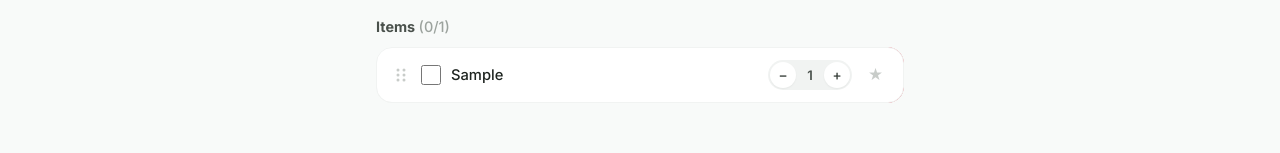
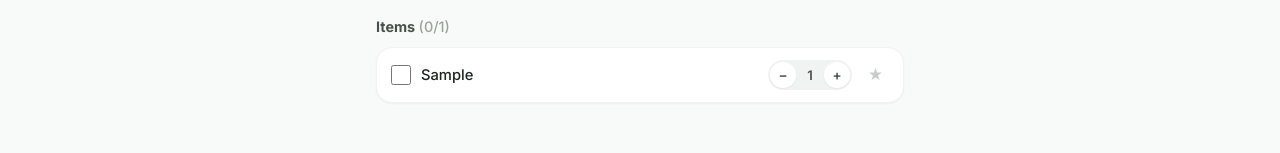
Before and after one commit to meduseld-io/lembas, a React (Vite) app in the folder frontend/: page / in a window 1280 px wide. Both pictures are taken after typing "Sample" into the empty fields and a click on the button "Add". Shown: the part 171-324 px from the top of the page. Built offline with nearby package versions, Linux system fonts and the light colour scheme.

Commit message:
feat: Long press to drag, drag to delete zone at bottom
- Remove drag handle, whole item is draggable via long press (300ms)
- Remove swipe-to-delete
- Show red delete drop zone at bottom of screen during drag
- Drop item on zone to delete it

```diff
--- a/frontend/src/ItemRow.css
+++ b/frontend/src/ItemRow.css
@@ -1,29 +1,3 @@
-.item-swipe-wrapper {
-  position: relative;
-  margin-bottom: 8px;
-  border-radius: var(--radius);
-  overflow: hidden;
-}
-
-.item-delete-bg {
-  position: absolute;
-  top: 0;
-  right: 0;
-  bottom: 0;
-  width: 100px;
-  background: var(--red-500);
-  display: flex;
-  align-items: center;
-  justify-content: center;
-  color: #fff;
-  font-weight: 600;
-  font-size: 0.85rem;
-  border-radius: var(--radius);
-  opacity: 0.6;
-  transition: opacity 0.15s;
-}
-.item-delete-bg.revealed { opacity: 1; }
-
 .item {
   display: flex;
   align-items: center;
@@ -33,12 +7,12 @@
   border-radius: var(--radius);
   box-shadow: var(--shadow-sm);
   border: 1px solid var(--gray-100);
+  margin-bottom: 8px;
   transition: opacity 0.25s, box-shadow 0.15s;
-  position: relative;
-  z-index: 1;
   cursor: pointer;
   user-select: none;
   -webkit-user-select: none;
+  touch-action: manipulation;
 }
 .item:hover { box-shadow: var(--shadow-md); }
 .item.checked { opacity: 0.45; }
@@ -46,20 +20,10 @@
   text-decoration: line-through;
   color: var(--gray-400);
 }
-
-.drag-handle {
-  display: flex;
-  align-items: center;
-  justify-content: center;
-  background: none;
-  border: none;
-  color: var(--gray-300);
-  cursor: grab;
-  padding: 4px 2px;
-  touch-action: none;
-  flex-shrink: 0;
+.item.dragging {
+  box-shadow: var(--shadow-lg);
+  border-color: var(--green-500);
 }
-.drag-handle:active { cursor: grabbing; color: var(--gray-500); }
 
 .item input[type='checkbox'] {
   width: 20px;
@@ -86,7 +50,6 @@
   color: var(--gray-400);
   display: flex;
   align-items: center;
-  gap: 0;
 }
 .meta-price { color: var(--green-600); font-weight: 500; }
 .meta-aisle { color: var(--gray-500); }
@@ -142,3 +105,31 @@
 .item-btn:active { transform: scale(0.9); }
 .item-btn.star-btn { color: var(--gray-300); }
 .item-btn.star-btn.starred { color: var(--gold-400); }
+
+/* Delete drop zone */
+.delete-zone {
+  position: fixed;
+  bottom: 0;
+  left: 0;
+  right: 0;
+  padding: 20px;
+  padding-bottom: calc(20px + env(safe-area-inset-bottom, 0));
+  display: flex;
+  align-items: center;
+  justify-content: center;
+  gap: 8px;
+  background: var(--red-500);
+  color: #fff;
+  font-weight: 600;
+  font-size: 0.9rem;
+  z-index: 200;
+  animation: slideUpZone 0.2s ease;
+  transition: background 0.15s;
+}
+.delete-zone.over {
+  background: #a71d2a;
+}
+@keyframes slideUpZone {
+  from { transform: translateY(100%); }
+  to { transform: translateY(0); }
+}
--- a/frontend/src/ItemRow.jsx
+++ b/frontend/src/ItemRow.jsx
@@ -1,13 +1,9 @@
-import { useRef, useState, useCallback } from 'react';
+import { useRef, useCallback } from 'react';
 import { useSortable } from '@dnd-kit/sortable';
 import { CSS } from '@dnd-kit/utilities';
 import './ItemRow.css';
 
-const SWIPE_THRESHOLD = 160;
-
-export default function ItemRow({ item, onCheck, onDelete, onQty, onStar, starred, onTap, sortable = true }) {
-  const [swipeX, setSwipeX] = useState(0);
-  const [swiping, setSwiping] = useState(false);
+export default function ItemRow({ item, onCheck, onQty, onStar, starred, onTap, sortable = true }) {
   const touchStart = useRef(null);
   const touchMoved = useRef(false);
 
@@ -30,7 +26,8 @@ export default function ItemRow({ item, onCheck, onDelete, onQty, onStar, starre
   const style = {
     transform: CSS.Transform.toString(transform),
     transition,
-    opacity: isDragging ? 0.5 : undefined,
+    opacity: isDragging ? 0.4 : undefined,
+    zIndex: isDragging ? 50 : undefined,
   };
 
   function handleTouchStart(e) {
@@ -39,38 +36,15 @@ export default function ItemRow({ item, onCheck, onDelete, onQty, onStar, starre
     touchMoved.current = false;
   }
 
-  function handleTouchMove(e) {
-    if (!touchStart.current) return;
-    const touch = e.touches[0];
-    const dx = touch.clientX - touchStart.current.x;
-    const dy = touch.clientY - touchStart.current.y;
-
-    // If vertical scroll is dominant, bail out
-    if (!swiping && Math.abs(dy) > Math.abs(dx) && Math.abs(dy) > 10) {
-      touchStart.current = null;
-      return;
-    }
-
-    if (Math.abs(dx) > 10) {
+  function handleTouchMove() {
     touchMoved.current = true;
-      setSwiping(true);
-      // Only allow left swipe (negative)
-      setSwipeX(Math.min(0, dx));
-    }
   }
 
   function handleTouchEnd() {
-    if (swiping) {
-      if (Math.abs(swipeX) > SWIPE_THRESHOLD) {
-        onDelete(item.id);
-      } else {
-        setSwipeX(0);
-      }
-      setSwiping(false);
-    } else if (!touchMoved.current && touchStart.current) {
+    if (!touchMoved.current && touchStart.current) {
       const elapsed = Date.now() - touchStart.current.time;
       const t = touchStart.current.target;
-      const isInteractive = t.type === 'checkbox' || t.closest('.qty-controls') || t.closest('.item-actions') || t.closest('.drag-handle');
+      const isInteractive = t.type === 'checkbox' || t.closest('.qty-controls') || t.closest('.item-actions');
       if (elapsed < 300 && !isInteractive) {
         onTap();
       }
@@ -78,44 +52,28 @@ export default function ItemRow({ item, onCheck, onDelete, onQty, onStar, starre
     touchStart.current = null;
   }
 
-  const deleteRevealed = Math.abs(swipeX) > SWIPE_THRESHOLD * 0.5;
-
   return (
-    <div className="item-swipe-wrapper" ref={setRef} style={style} {...attributes}>
     <div
-        className={`item-delete-bg ${deleteRevealed ? 'revealed' : ''}`}
-        aria-hidden="true"
-      >
-        <span>Delete</span>
-      </div>
-      <div
-        className={`item ${item.checked ? 'checked' : ''}`}
-        style={{ transform: `translateX(${swipeX}px)`, transition: swiping ? 'none' : 'transform 0.2s ease' }}
+      className={`item ${item.checked ? 'checked' : ''} ${isDragging ? 'dragging' : ''}`}
+      ref={setRef}
+      style={style}
+      {...attributes}
+      {...(sortable ? listeners : {})}
       onTouchStart={handleTouchStart}
       onTouchMove={handleTouchMove}
       onTouchEnd={handleTouchEnd}
       onClick={(e) => {
-          // Desktop click-to-edit (only on the name area)
-          if (e.target.closest('.qty-controls') || e.target.closest('.item-actions') || e.target.type === 'checkbox' || e.target.closest('.drag-handle')) return;
+        if (e.target.closest('.qty-controls') || e.target.closest('.item-actions') || e.target.type === 'checkbox') return;
         onTap();
       }}
     >
-        {sortable && (
-          <button className="drag-handle" {...listeners} aria-label="Drag to reorder">
-            <svg width="16" height="16" viewBox="0 0 16 16" fill="currentColor">
-              <circle cx="5" cy="3" r="1.5" /><circle cx="11" cy="3" r="1.5" />
-              <circle cx="5" cy="8" r="1.5" /><circle cx="11" cy="8" r="1.5" />
-              <circle cx="5" cy="13" r="1.5" /><circle cx="11" cy="13" r="1.5" />
-            </svg>
-          </button>
-        )}
       <input
         type="checkbox"
         checked={item.checked}
         onChange={() => onCheck(item.id)}
         aria-label={`Mark ${item.name} as done`}
       />
-        <div className="item-content" role="button" tabIndex={0} aria-label={`Edit ${item.name}`}>
+      <div className="item-content" aria-label={`Edit ${item.name}`}>
         <span className="item-name">{item.name}</span>
         {(item.price || item.aisle) && (
           <span className="item-meta">
@@ -138,6 +96,5 @@ export default function ItemRow({ item, onCheck, onDelete, onQty, onStar, starre
         >★</button>
       </div>
     </div>
-    </div>
   );
 }
--- a/frontend/src/ShoppingList.jsx
+++ b/frontend/src/ShoppingList.jsx
@@ -1,16 +1,26 @@
 import { useState, useRef, useMemo } from 'react';
-import { DndContext, closestCenter, PointerSensor, TouchSensor, useSensor, useSensors } from '@dnd-kit/core';
+import { DndContext, closestCenter, PointerSensor, TouchSensor, useSensor, useSensors, useDroppable, DragOverlay } from '@dnd-kit/core';
 import { SortableContext, verticalListSortingStrategy, arrayMove } from '@dnd-kit/sortable';
 import { restrictToVerticalAxis } from '@dnd-kit/modifiers';
 import ItemRow from './ItemRow.jsx';
 import EditModal from './EditModal.jsx';
 import './ShoppingList.css';
 
+function DeleteZone() {
+  const { isOver, setNodeRef } = useDroppable({ id: 'delete-zone' });
+  return (
+    <div ref={setNodeRef} className={`delete-zone ${isOver ? 'over' : ''}`}>
+      🗑️ Drop here to delete
+    </div>
+  );
+}
+
 export default function ShoppingList({ items, setItems, addItem, regulars, toggleRegular, isRegular }) {
   const [inputVal, setInputVal] = useState('');
   const [showSuggestions, setShowSuggestions] = useState(false);
   const [highlightIdx, setHighlightIdx] = useState(-1);
   const [editingItem, setEditingItem] = useState(null);
+  const [isDragging, setIsDragging] = useState(false);
   const inputRef = useRef(null);
 
   const unchecked = useMemo(() => items.filter(i => !i.checked), [items]);
@@ -26,7 +36,7 @@ export default function ShoppingList({ items, setItems, addItem, regulars, toggl
 
   const sensors = useSensors(
     useSensor(PointerSensor, { activationConstraint: { distance: 8 } }),
-    useSensor(TouchSensor, { activationConstraint: { delay: 200, tolerance: 5 } })
+    useSensor(TouchSensor, { activationConstraint: { delay: 300, tolerance: 8 } })
   );
 
   function handleAdd() {
@@ -67,14 +77,31 @@ export default function ShoppingList({ items, setItems, addItem, regulars, toggl
     setShowSuggestions(e.target.value.trim().length > 0);
   }
 
+  function handleDragStart() {
+    setIsDragging(true);
+  }
+
   function handleDragEnd(event) {
+    setIsDragging(false);
     const { active, over } = event;
-    if (!over || active.id === over.id) return;
+    if (!over) return;
+
+    if (over.id === 'delete-zone') {
+      setItems(prev => prev.filter(i => i.id !== active.id));
+      return;
+    }
+
+    if (active.id !== over.id) {
       setItems(prev => {
         const oldIndex = prev.findIndex(i => i.id === active.id);
         const newIndex = prev.findIndex(i => i.id === over.id);
         return arrayMove(prev, oldIndex, newIndex);
       });
+    }
+  }
+
+  function handleDragCancel() {
+    setIsDragging(false);
   }
 
   function handleCheck(id) {
@@ -146,12 +173,12 @@ export default function ShoppingList({ items, setItems, addItem, regulars, toggl
           <p>Your list is empty.<br />Add items above or pick from your regulars.</p>
         </div>
       ) : (
-        <>
         <DndContext
           sensors={sensors}
           collisionDetection={closestCenter}
+          onDragStart={handleDragStart}
           onDragEnd={handleDragEnd}
-            modifiers={[restrictToVerticalAxis]}
+          onDragCancel={handleDragCancel}
         >
           <SortableContext items={unchecked.map(i => i.id)} strategy={verticalListSortingStrategy}>
             {unchecked.map(item => (
@@ -159,7 +186,6 @@ export default function ShoppingList({ items, setItems, addItem, regulars, toggl
                 key={item.id}
                 item={item}
                 onCheck={handleCheck}
-                  onDelete={handleDelete}
                 onQty={handleQty}
                 onStar={() => toggleRegular(item.name)}
                 starred={isRegular(item.name)}
@@ -167,7 +193,6 @@ export default function ShoppingList({ items, setItems, addItem, regulars, toggl
               />
             ))}
           </SortableContext>
-          </DndContext>
 
           {checked.length > 0 && (
             <>
@@ -177,7 +202,6 @@ export default function ShoppingList({ items, setItems, addItem, regulars, toggl
                   key={item.id}
                   item={item}
                   onCheck={handleCheck}
-                  onDelete={handleDelete}
                   onQty={handleQty}
                   onStar={() => toggleRegular(item.name)}
                   starred={isRegular(item.name)}
@@ -187,7 +211,9 @@ export default function ShoppingList({ items, setItems, addItem, regulars, toggl
               ))}
             </>
           )}
-        </>
+
+          {isDragging && <DeleteZone />}
+        </DndContext>
       )}
 
       {editingItem && (
```
Lines whose indentation alone changed are shown as unchanged.
